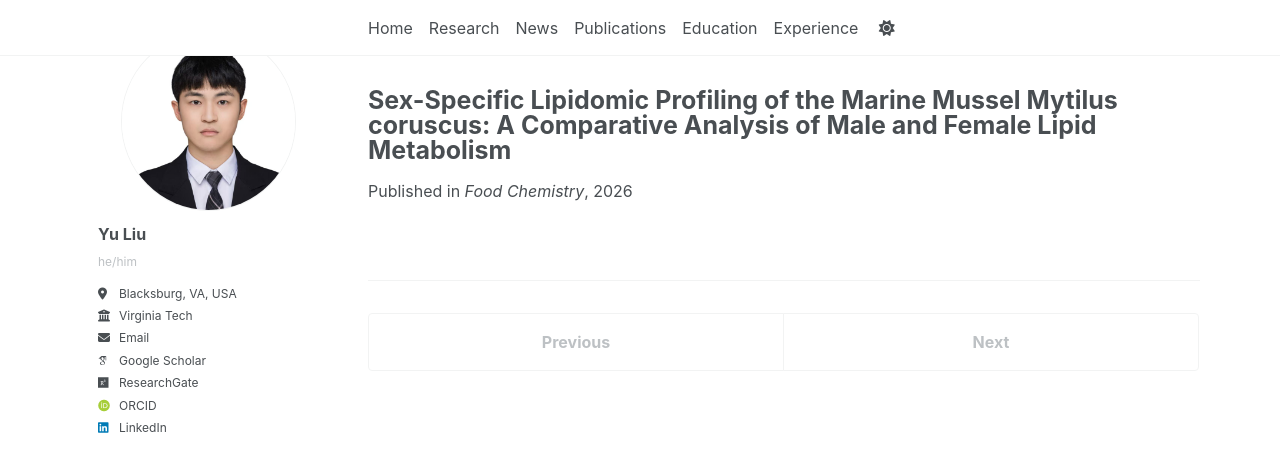
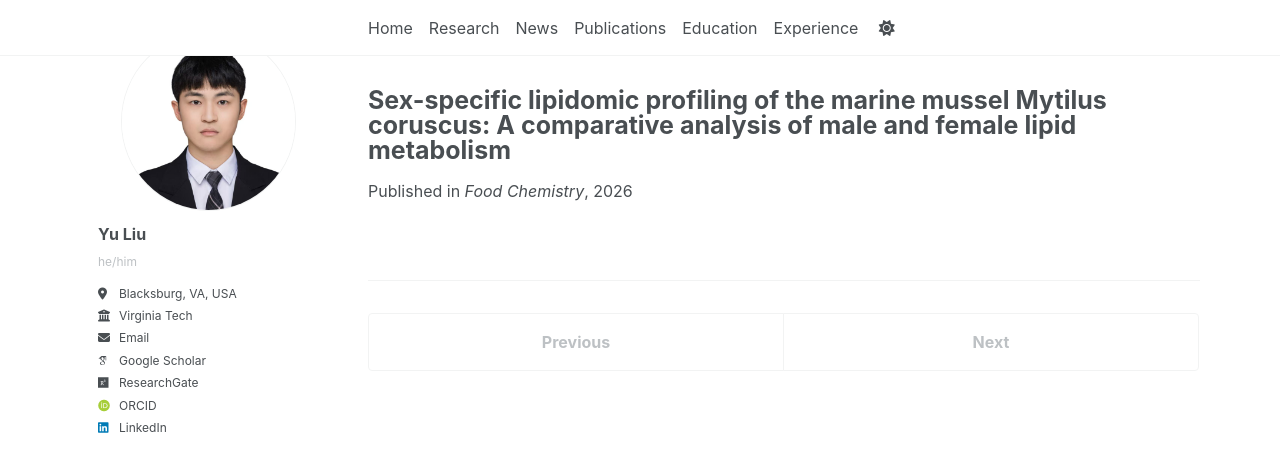
Before and after one commit to yuliu0322/yuliu0322.github.io, a Jekyll site: the page built from _publications/2026-09-28-mussel-sex-specific-lipidomics.md, in a window 1280 px wide. Shown: the top 472 px of the page. Built offline with Jekyll 4.4.1, drawn with Linux system fonts in a browser that asks for light colours; some web fonts are replaced; a script bundle is joined from its source files by our own code; library files that are not in the unit come from our copies.

```diff
--- a/_publications/2026-09-28-mussel-sex-specific-lipidomics.md
+++ b/_publications/2026-09-28-mussel-sex-specific-lipidomics.md
@@ -1,5 +1,5 @@
 ---
-title: "Sex-Specific Lipidomic Profiling of the Marine Mussel Mytilus coruscus: A Comparative Analysis of Male and Female Lipid Metabolism"
+title: "Sex-specific lipidomic profiling of the marine mussel Mytilus coruscus: A comparative analysis of male and female lipid metabolism"
 collection: publications
 permalink: /publication/mussel-sex-specific-lipidomics/
 date: "2026-09-28 "
```
